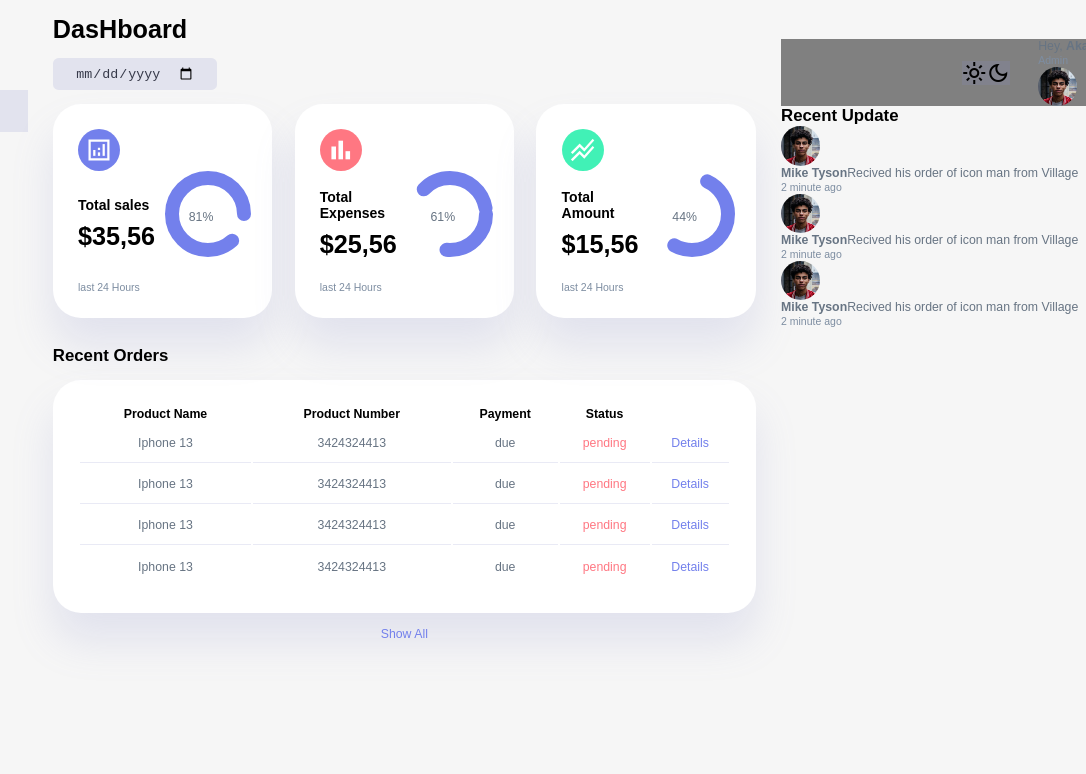
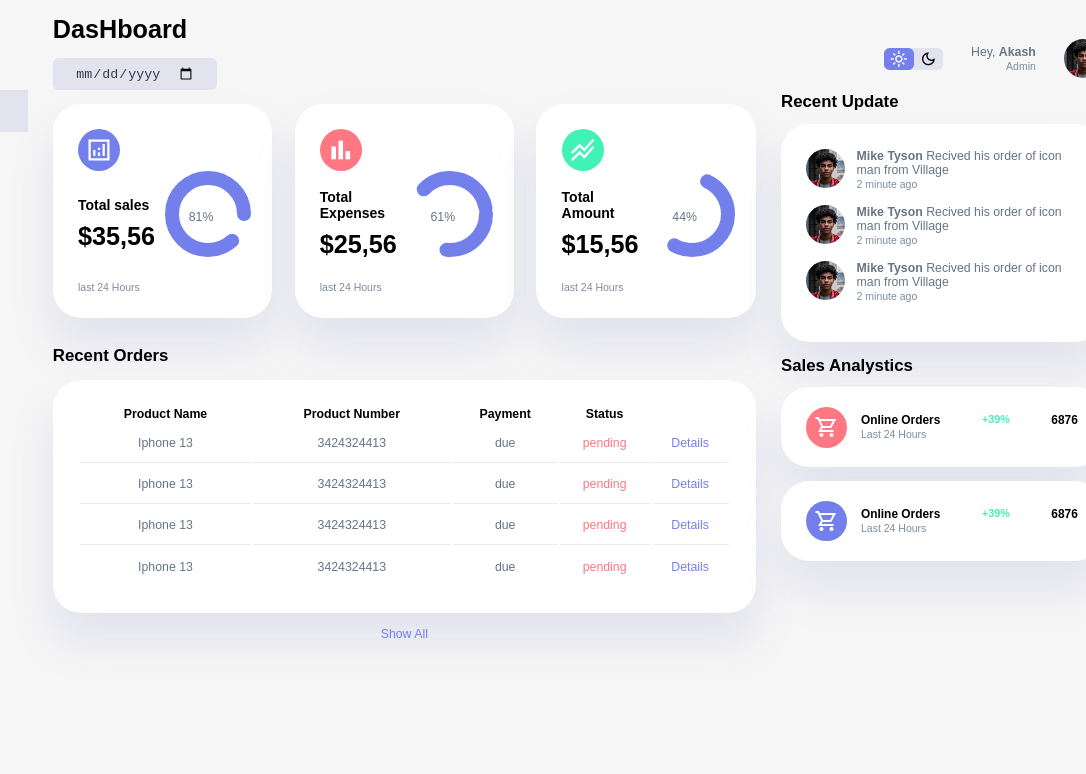
Before and after one commit to akash2421/admin_panal, a plain HTML site: page index.html in a window 1280 px wide. Shown: the full height of the page, 194-1280 px from the left. Drawn offline with nearby package versions, Linux system fonts and the light colour scheme.

Commit message:
completed laptop

```diff
--- a/index.html
+++ b/index.html
@@ -187,7 +187,7 @@
 
         </button>
         <div class="theme-toggle">
-            <span class="material-symbols-sharp">light_mode</span>
+            <span class="material-symbols-sharp active">light_mode</span>
             <span class="material-symbols-sharp">dark_mode</span>
         </div>
         <div class="profile">
@@ -208,7 +208,7 @@
                 <img src="images/profile-1.jpg" alt="">
             </div>
             <div class="message">
-                <p><b>Mike Tyson</b>Recived his order of icon man from Village</p>
+                <p><b>Mike Tyson</b> Recived his order of icon man from Village</p>
                 <small class="text-muted">2 minute ago</small>
             </div>
             </div>
@@ -217,7 +217,7 @@
                 <img src="images/profile-1.jpg" alt="">
             </div>
             <div class="message">
-                <p><b>Mike Tyson</b>Recived his order of icon man from Village</p>
+                <p><b>Mike Tyson</b> Recived his order of icon man from Village</p>
                 <small class="text-muted">2 minute ago</small>
             </div>
             </div>
@@ -226,12 +226,40 @@
                 <img src="images/profile-1.jpg" alt="">
             </div>
             <div class="message">
-                <p><b>Mike Tyson</b>Recived his order of icon man from Village</p>
+                <p><b>Mike Tyson</b> Recived his order of icon man from Village</p>
                 <small class="text-muted">2 minute ago</small>
             </div>
             </div>
 
         </div>
+    </div>
+    <div class="sales-analystics">
+        <h2>Sales Analystics</h2>
+        <div class="item online">
+            <div class="icon">
+                <span class="material-symbols-sharp">shopping_cart</span>
+            </div>
+            <div class="right">
+                <div class="info">
+                    <h3>Online Orders</h3>
+                    <small class="text-muted">Last 24 Hours</small>
+                </div>
+                <h5 class="success">+39%</h5>
+                <h3>6876</h3>
+            </div>
+            </div>
+            <div class="item offline">
+                <div class="icon">
+                    <span class="material-symbols-sharp">shopping_cart</span>
+                </div>
+                <div class="right">
+                    <div class="info">
+                        <h3>Online Orders</h3>
+                        <small class="text-muted">Last 24 Hours</small>
+                    </div>
+                    <h5 class="success">+39%</h5>
+                    <h3>6876</h3>
+                </div>
     </div>
 </div>
 </div>
--- a/style.css
+++ b/style.css
@@ -377,7 +377,6 @@ main a{
     display: flex;
     justify-content:end;
     gap: 2rem;
-    background: gray;
 }
 
 .right .top button{
@@ -388,4 +387,106 @@ main a{
 {
     background:var(--color-light);
     display: flex;
+    justify-content:space-between;
+    align-items: center;
+    height: 1.6rem;
+    width: 4.2rem;
+    cursor: pointer;
+    border-radius: var(--border-radious-1);
+
 }
+.right .theme-toggle span{
+    font-size: 1.3rem;
+    width: 50%;
+    display: flex;
+    align-items: center;
+    height: 100%;
+    justify-content: center;
+}
+.right .theme-toggle span.active
+{
+    background: var(--color-primary);
+    color: white;
+    border-radius: var(--border-radious-1);
+}
+
+.profile{
+    display: flex;
+    gap: 2rem;
+    text-align: right;
+    align-items: center;
+}
+.recent-update
+{
+    margin-top: 1rem;
+}
+.recent-update h2{
+    margin-bottom: 0.8rem;
+}
+.updates{
+    border-radius: var(--card-border-radious);
+    background-color: var(--color-white);
+    padding: var(--card-padding);
+    box-shadow: var(--box-shodow);
+    transition: all 300ms ease;
+
+}
+.updates:hover
+{
+    box-shadow: none;
+}
+.update{
+display: grid;
+grid-template-columns: 2.6rem auto;
+gap: 1rem;
+margin-bottom: 1rem;
+
+}
+.sales-analystics
+{
+    margin-top: 1rem;
+
+}
+.sales-analystics h2{
+    margin-bottom: 0.8rem;
+
+}
+.item
+{
+    border-radius: var(--card-border-radious);
+    background-color: var(--color-white);
+    padding:1.4rem  var(--card-padding);
+    box-shadow: var(--box-shodow);
+
+    transition: all 300ms ease;
+    margin-bottom: 1rem;
+    display: flex;
+    align-items: center;
+    gap: 1rem;
+
+}
+.item:hover{
+    box-shadow: none;
+
+}
+.item .right{
+    display: flex;
+    align-items: start;
+    justify-content: space-between;
+    width: 100%;
+    margin: 0;
+}
+
+.item  .icon
+{
+    padding: 0.6rem;
+    color: white;
+    border-radius: 50%;
+    background: var(--color-primary);
+    display: flex;
+}
+.item.online .icon
+{
+    background: var(--color-danger);
+
+}
```
